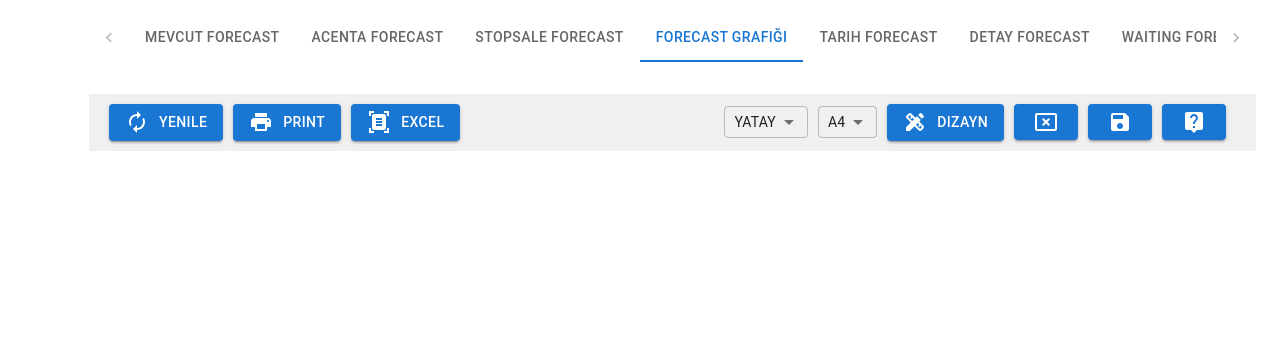
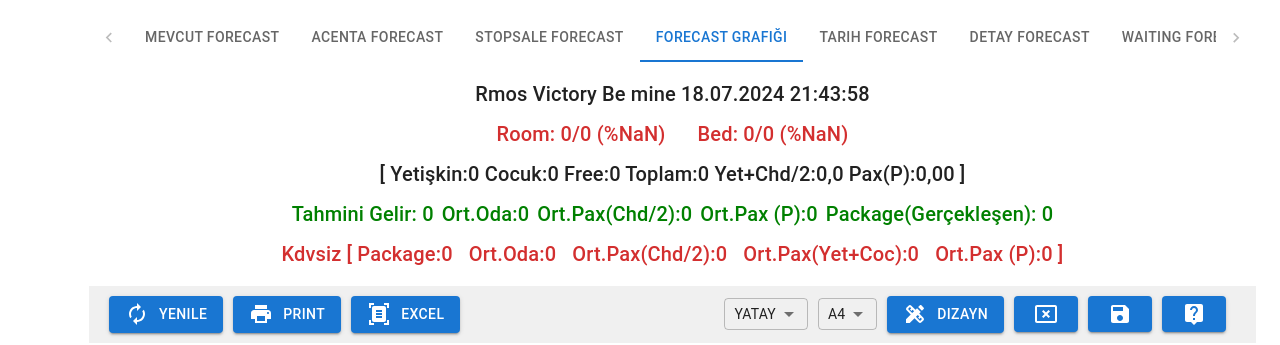
Before and after one commit to semihataman161/rmos-frontend-case, a React (Vite) app: page / in a window 1280 px wide. Shown: the part 802-1147 px from the top of the page. Before the commit the page ends 977 px from the top, so only its background shows below. Built offline with nearby package versions, Linux system fonts and the light colour scheme; no server answers.

Commit message:
Implemented graph info component of the ForecastGraph.

```diff
--- /dev/null
+++ b/src/components/ForecastGraph/GraphInfo/index.tsx
@@ -0,0 +1,98 @@
+import React, { useState, useEffect } from 'react';
+import { Grid, Typography, Box } from '@mui/material';
+import { getCurrentDateTime } from '@/utils/date';
+
+interface IGraphInfoProps {
+    data: {
+        room: string;
+        bed: string;
+        adult: number;
+        child: number;
+        free: number;
+        total: number;
+        estimatedIncome: number;
+        packageInfo: {
+            kdvsiz: number;
+            packagePrice: number;
+            roomPrice: number;
+            paxPrice: number;
+        };
+    };
+}
+
+const GraphInfo: React.FC<IGraphInfoProps> = ({ data }) => {
+    const [currentDateTime, setCurrentDateTime] = useState<string>(getCurrentDateTime());
+
+    useEffect(() => {
+        const intervalId = setInterval(() => {
+            setCurrentDateTime(getCurrentDateTime());
+        }, 1000);
+
+        return () => clearInterval(intervalId);
+    }, []);
+
+    return (
+        <Grid container spacing={1}>
+            <Grid item xs={12}>
+                <Typography variant="h6" align="center">
+                    Rmos Victory Be mine {currentDateTime}
+                </Typography>
+            </Grid>
+            <Grid item xs={12}>
+                <Box display="flex" justifyContent="center" gap={4}>
+                    <Typography variant="h6" color="error">
+                        Room: {data.room}
+                    </Typography>
+                    <Typography variant="h6" color="error">
+                        Bed: {data.bed}
+                    </Typography>
+                </Box>
+            </Grid>
+            <Grid item xs={12}>
+                <Typography variant="h6" align="center">
+                    [ Yetişkin:{data.adult} Cocuk:{data.child} Free:{data.free} Toplam:{data.total} Yet+Chd/2:{data.total},0 Pax(P):{data.total},00 ]
+                </Typography>
+            </Grid>
+            <Grid item xs={12}>
+                <Box display="flex" justifyContent="center" gap={1}>
+                    <Typography variant="h6" color="green">
+                        Tahmini Gelir: {data.estimatedIncome}
+                    </Typography>
+                    <Typography variant="h6" color="green">
+                        Ort.Oda:{data.packageInfo.roomPrice}
+                    </Typography>
+                    <Typography variant="h6" color="green">
+                        Ort.Pax(Chd/2):{data.packageInfo.paxPrice}
+                    </Typography>
+                    <Typography variant="h6" color="green">
+                        Ort.Pax (P):{data.packageInfo.paxPrice}
+                    </Typography>
+                    <Typography variant="h6" color="green">
+                        Package(Gerçekleşen): {data.packageInfo.packagePrice}
+                    </Typography>
+                </Box>
+            </Grid>
+            <Grid item xs={12}>
+                <Box display="flex" justifyContent="center" gap={2}>
+                    <Typography variant="h6" color="error">
+                        Kdvsiz [ Package:{data.packageInfo.kdvsiz}
+                    </Typography>
+                    <Typography variant="h6" color="error">
+                        Ort.Oda:{data.packageInfo.roomPrice}
+                    </Typography>
+                    <Typography variant="h6" color="error">
+                        Ort.Pax(Chd/2):{data.packageInfo.paxPrice}
+                    </Typography>
+                    <Typography variant="h6" color="error">
+                        Ort.Pax(Yet+Coc):{data.packageInfo.paxPrice}
+                    </Typography>
+                    <Typography variant="h6" color="error">
+                        Ort.Pax (P):{data.packageInfo.paxPrice} ]
+                    </Typography>
+                </Box>
+            </Grid>
+        </Grid>
+    );
+};
+
+export default GraphInfo;
--- /dev/null
+++ b/src/components/ForecastGraph/index.tsx
@@ -0,0 +1,56 @@
+import { useEffect, useState } from "react";
+import GraphInfo from "./GraphInfo";
+import { formatNumberByPrecision } from "@/utils/number";
+
+interface IForecastGraphProps {
+    totalReservations: any;
+}
+
+function isEmptyObject(obj: any): boolean {
+    return Object.keys(obj).length === 0;
+}
+
+const ForecastGraph: React.FC<IForecastGraphProps> = ({ totalReservations }) => {
+    const [allRooms, setAllRooms] = useState<number>(0);
+    const [availableRooms, setAvailableRooms] = useState<number>(0);
+    const [totalPeople, setTotalPeople] = useState<number>(0);
+    const [totalBeds, setTotalBeds] = useState<number>(0);
+    const [totalAdults, setTotalAdults] = useState<number>(0);
+    const [totalChildren, setTotalChildren] = useState<number>(0);
+    const [totalFree, setTotalFree] = useState<number>(0);
+
+
+    useEffect(() => {
+        if (!isEmptyObject(totalReservations)) {
+            setAllRooms(totalReservations["Mevcut(Net)"]);
+            setAvailableRooms(totalReservations["Net Oda"]);
+            setTotalPeople(totalReservations["Toplam Kişi"]);
+            setTotalBeds(totalReservations["Yatak(Mevcut)"]);
+            setTotalAdults(totalReservations["Yetişkin"]);
+            setTotalChildren(totalReservations["Çocuk"]);
+            setTotalFree(totalReservations["Free"]);
+        }
+    }, [totalReservations]);
+
+    const data = {
+        room: `${availableRooms}/${allRooms} (%${formatNumberByPrecision((availableRooms / allRooms) * 100, 2)})`,
+        bed: `${totalPeople}/${totalBeds} (%${formatNumberByPrecision((totalPeople / totalBeds) * 100, 2)})`,
+        adult: totalAdults,
+        child: totalChildren,
+        free: totalFree,
+        total: totalPeople,
+        estimatedIncome: totalReservations["Forecast Gelir"] || 0,
+        packageInfo: {
+            kdvsiz: totalReservations["Package Kdvsiz"] || 0,
+            packagePrice: totalReservations["Package Tutar"] || 0,
+            roomPrice: totalReservations["Ort_Oda_Brut"] || 0,
+            paxPrice: totalReservations["Ort_Paxp_Brut"] || 0,
+        },
+    };
+
+    return (
+        <GraphInfo data={data} />
+    );
+};
+
+export default ForecastGraph;
--- a/src/constants/Table/index.ts
+++ b/src/constants/Table/index.ts
@@ -1,5 +1,5 @@
-import { formatDate, getDayName } from '@/utils/dates';
-import { formatNumberByPrecision } from '@/utils/numbers';
+import { formatDate, getDayName } from '@/utils/date';
+import { formatNumberByPrecision } from '@/utils/number';
 
 export const forecastTableHeaders = [
     {
@@ -7,8 +7,8 @@
         headerName: 'Tarih',
         valueGetter: (value: any, row: any) => formatDate(value)
     },
-    { field: "Mevcut", headerName: 'Mevcut' },
-    { field: "Oda", headerName: 'Oda' },
+    { field: "Mevcut(Net)", headerName: 'Mevcut' },
+    { field: "Net Oda", headerName: 'Oda' },
     { field: "Yetişkin", headerName: 'Yetişkin' },
     { field: "Çocuk", headerName: 'Çocuk' },
     { field: "Free", headerName: 'Free' },
--- a/src/pages/ForecastOperations/index.tsx
+++ b/src/pages/ForecastOperations/index.tsx
@@ -6,9 +6,11 @@
 import { sections } from '@/constants/ForecastHeader';
 import { forecastTableHeaders } from '@/constants/Table';
 import { getReservation } from '@/service/RmosApi';
+import ForecastGraph from '@/components/ForecastGraph';
 
 const ForecastOperations: React.FC = () => {
     const [reservations, setReservations] = useState<any[]>([]);
+    const [totalReservations, setTotalReservations] = useState<any>({});
     const [loading, setLoading] = useState(true);
 
     const fetchAndSetReservation = useCallback(async () => {
@@ -40,7 +42,7 @@
             const response = await getReservation(request);
             const arrangedReservations = response.value.map((element: any, index: number) => ({ id: index, ...element }));
 
-            const aggregatedValues = arrangedReservations.reduce((accumulator: any, currentObject: any) => {
+            const TotalReservations = arrangedReservations.reduce((accumulator: any, currentObject: any) => {
                 for (const [key, value] of Object.entries(currentObject)) {
                     if (typeof value === 'number') {
                         accumulator[key] = (accumulator[key] || 0) + value;
@@ -57,7 +59,8 @@
                 return accumulator;
             }, {});
 
-            setReservations([...arrangedReservations, aggregatedValues]);
+            setTotalReservations(TotalReservations);
+            setReservations([...arrangedReservations, TotalReservations]);
             setLoading(false);
         } catch (error) {
             console.error('Failed to fetch and set reservation:', error);
@@ -72,7 +75,7 @@
         "Mevcut Forecast": <>NOT IPLEMENTED YET</>,
         "Acenta Forecast": <>NOT IPLEMENTED YET</>,
         "StopSale Forecast": <>NOT IPLEMENTED YET</>,
-        "Forecast Grafiği": <></>,
+        "Forecast Grafiği": <ForecastGraph totalReservations={totalReservations}/>,
         "Tarih Forecast": <Table data={reservations} headers={forecastTableHeaders} loading={loading} isAggregationAllowed={true} />,
         "Detay Forecast": <>NOT IPLEMENTED YET</>,
         "Waiting Forecast": <>NOT IPLEMENTED YET</>,
--- /dev/null
+++ b/src/utils/date.ts
@@ -0,0 +1,39 @@
+export const formatDate = (dateString: string | null): string => {
+    if (!dateString) return '';
+    const [year, month, day] = dateString.split('T')[0].split('-');
+    if (!day || !month || !year) return dateString;
+    return `${day}.${month}.${year}`;
+};
+
+export const getDayName = (dateString: string): string => {
+    const shortDayName = dateString.split('.').pop();
+
+    if (!shortDayName) {
+        return '';
+    }
+
+    const dayMapper: { [key: string]: string } = {
+        "Pzt": "Pazartesi",
+        "Sal": "Salı",
+        "Car": "Çarşamba",
+        "Per": "Perşembe",
+        "Cum": "Cuma",
+        "Cmt": "Cumartesi",
+        "Paz": "Pazar"
+    };
+
+    return dayMapper[shortDayName];
+};
+
+export const getCurrentDateTime = (): string => {
+    const now = new Date();
+    const day = String(now.getDate()).padStart(2, '0');
+    const month = String(now.getMonth() + 1).padStart(2, '0');
+    const year = now.getFullYear();
+    const hours = String(now.getHours()).padStart(2, '0');
+    const minutes = String(now.getMinutes()).padStart(2, '0');
+    const seconds = String(now.getSeconds()).padStart(2, '0');
+    const formattedDateTime = `${day}.${month}.${year} ${hours}:${minutes}:${seconds}`;
+
+    return formattedDateTime;
+}
--- a/src/utils/dates.ts
+++ /dev/null
@@ -1,26 +0,0 @@
-export const formatDate = (dateString: string | null): string => {
-    if(!dateString) return '';
-    const [year, month, day] = dateString.split('T')[0].split('-');
-    if(!day || !month || !year) return dateString;
-    return `${day}.${month}.${year}`;
-};
-
-export const getDayName = (dateString: string): string => {
-    const shortDayName = dateString.split('.').pop();
-
-    if (!shortDayName) {
-        return '';
-    }
-
-    const dayMapper: { [key: string]: string } = {
-        "Pzt": "Pazartesi",
-        "Sal": "Salı",
-        "Car": "Çarşamba",
-        "Per": "Perşembe",
-        "Cum": "Cuma",
-        "Cmt": "Cumartesi",
-        "Paz": "Pazar"
-    };
-
-    return dayMapper[shortDayName];
-};
```
Also changed, not shown: src/components/ForecastGraph/Graph/index.tsx (added), src/utils/number.ts (renamed from src/utils/numbers.ts).
